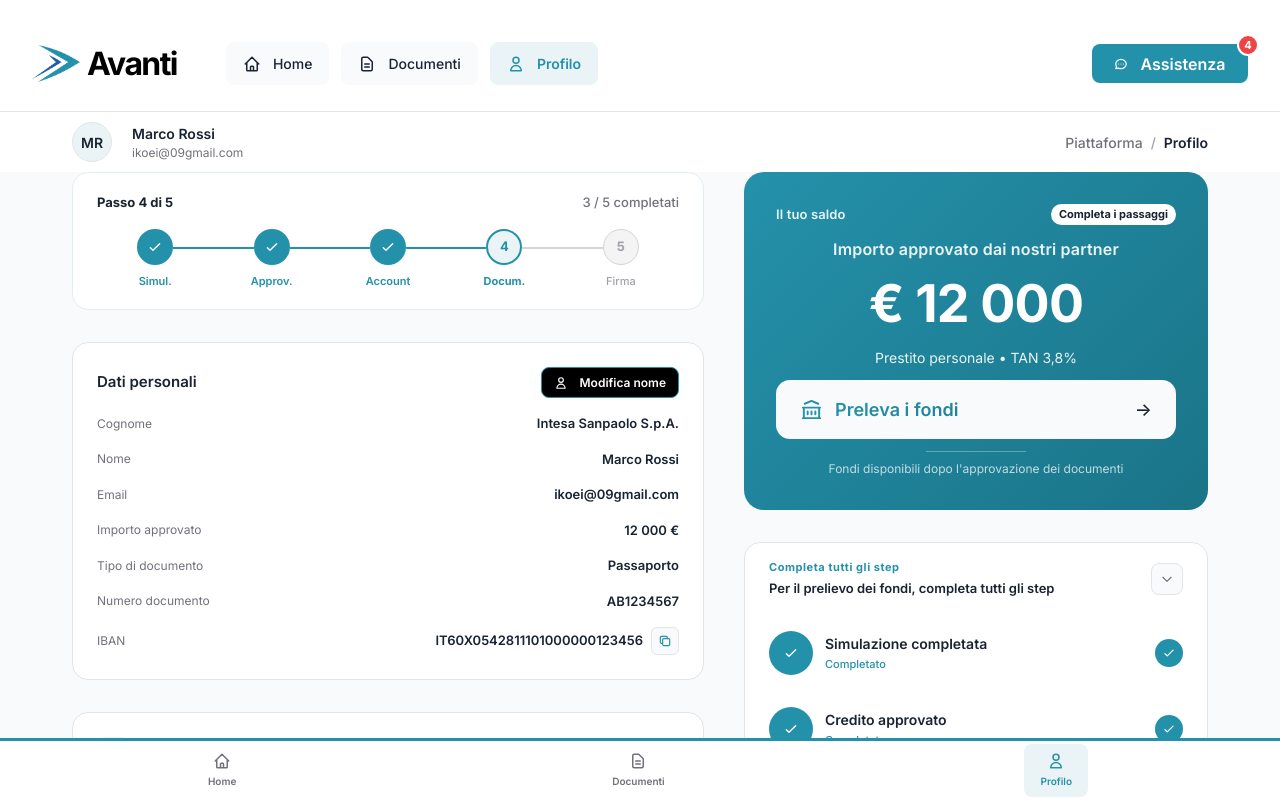
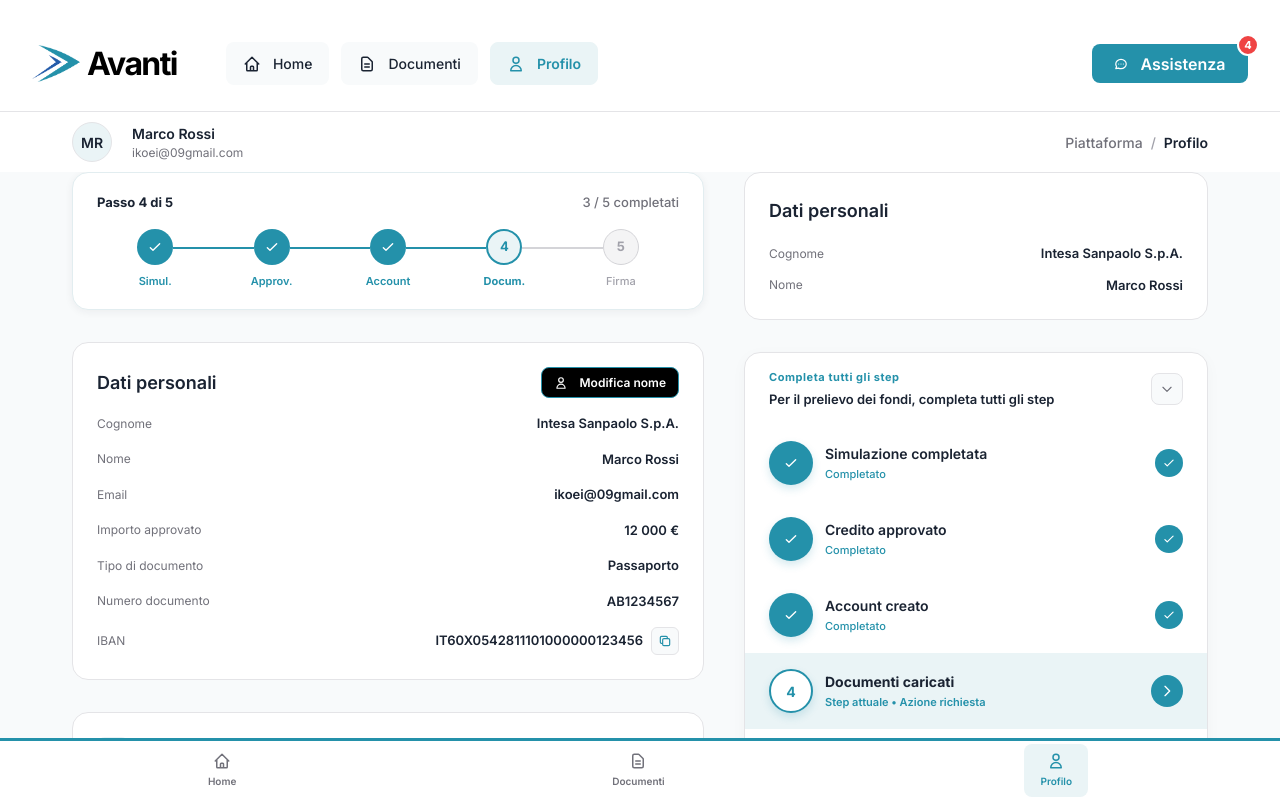
Before and after one commit to rmnzhyk09-png/frontsite, a Vue app: page /profile in a window 1280 px wide. Shown: the top 798 px of the page. Built offline with nearby package versions, Linux system fonts and the light colour scheme.

Commit message:
feat: full UI parity — Figma shadows/glows, compact Dati personali, profile layout fix (no balance)

```diff
--- a/resources/js/components/base/bank_toast.vue
+++ b/resources/js/components/base/bank_toast.vue
@@ -31,7 +31,7 @@ defineProps<{
   background: var(--text-primary);
   color: var(--text-white);
   border-radius: var(--radius-md);
-  box-shadow: 0 8px 24px rgba(0, 0, 0, 0.18);
+  box-shadow: 0 8px 24px rgba(0, 0, 0, 0.25);
   max-width: calc(100vw - 32px);
   animation: toast-in 0.2s ease;
 }
--- a/resources/js/components/domain/bank_balance_card.vue
+++ b/resources/js/components/domain/bank_balance_card.vue
@@ -43,6 +43,7 @@ defineEmits<{
   border-radius: var(--radius-lg);
   background: var(--gradient-brand);
   color: var(--text-white);
+  box-shadow: 0 8px 24px rgba(36, 145, 170, 0.19);
 }
 
 .balance-card__meta {
--- a/resources/js/components/domain/bank_progress_banner.vue
+++ b/resources/js/components/domain/bank_progress_banner.vue
@@ -65,6 +65,7 @@ defineEmits<{
   align-items: center;
   justify-content: center;
   flex-shrink: 0;
+  box-shadow: 0 4px 8px rgba(36, 145, 170, 0.19);
 }
 
 .progress-banner__content {
@@ -133,6 +134,7 @@ defineEmits<{
   justify-content: center;
   flex-shrink: 0;
   transition: background-color 0.2s;
+  box-shadow: 0 4px 8px rgba(36, 145, 170, 0.25);
 }
 
 .progress-banner__arrow:hover {
--- a/resources/js/components/domain/bank_steps_indicator.vue
+++ b/resources/js/components/domain/bank_steps_indicator.vue
@@ -67,6 +67,7 @@ const completedCount = computed(() => props.steps.filter(s => s.status === 'comp
   background: var(--bg-card);
   border: 1px solid var(--border-steps);
   border-radius: var(--radius-card);
+  box-shadow: 0 2px 8px rgba(26, 35, 50, 0.06);
 }
 
 .steps__header {
--- a/resources/js/components/domain/bank_verification_checklist.vue
+++ b/resources/js/components/domain/bank_verification_checklist.vue
@@ -113,6 +113,7 @@ function getStatusBorder(status: string): string {
   border: 1px solid var(--border-default);
   border-radius: var(--radius-card);
   overflow: hidden;
+  box-shadow: 0 4px 16px rgba(26, 35, 50, 0.03);
 }
 
 .checklist__header {
@@ -181,6 +182,7 @@ function getStatusBorder(status: string): string {
   align-items: center;
   justify-content: center;
   flex-shrink: 0;
+  box-shadow: 0 4px 8px rgba(36, 145, 170, 0.19);
 }
 
 .checklist__num {
--- a/resources/js/components/sections/bank_personal_data_card.vue
+++ b/resources/js/components/sections/bank_personal_data_card.vue
@@ -18,6 +18,9 @@ const copied = ref(false)
 const fields = [
   { key: 'cognome', label: 'Cognome' },
   { key: 'nome', label: 'Nome' },
+] as const
+
+const fullFields = [
   { key: 'email', label: 'Email' },
   { key: 'importoApprovato', label: 'Importo approvato' },
   { key: 'tipoDocumento', label: 'Tipo di documento' },
@@ -37,10 +40,11 @@ async function copyIban() {
 </script>
 
 <template>
-  <div class="personal-data">
+  <div :class="['personal-data', { 'personal-data--compact': props.compact }]">
     <div class="personal-data__header">
       <h3 class="personal-data__title">Dati personali</h3>
       <bank-base-button
+        v-if="!props.compact"
         variant="dark"
         size="sm"
         aria-label="Modifica nome"
@@ -53,6 +57,15 @@ async function copyIban() {
     <div class="personal-data__fields">
       <div
         v-for="field in fields"
+        :key="field.key"
+        class="personal-data__row"
+      >
+        <span class="personal-data__label">{{ field.label }}</span>
+        <span class="personal-data__value">{{ data[field.key] }}</span>
+      </div>
+      <template v-if="!props.compact">
+        <div
+          v-for="field in fullFields"
           :key="field.key"
           class="personal-data__row"
         >
@@ -72,11 +85,12 @@ async function copyIban() {
               <bank-base-icon
                 :name="copied ? 'check' : 'copy'"
                 :size="14"
-              :color="copied ? 'var(--text-brand)' : 'var(--text-brand)'"
+                color="var(--text-brand)"
               />
             </button>
           </div>
         </div>
+      </template>
     </div>
   </div>
 </template>
@@ -99,9 +113,18 @@ async function copyIban() {
 }
 
 .personal-data__title {
-  font-size: 15px;
+  font-size: 18px;
   font-weight: 600;
   color: var(--text-primary);
+}
+
+.personal-data--compact {
+  gap: 20px;
+  padding: 24px;
+}
+
+.personal-data--compact .personal-data__fields {
+  gap: 12px;
 }
 
 .personal-data__fields {
--- a/resources/js/pages/HomePage.vue
+++ b/resources/js/pages/HomePage.vue
@@ -145,9 +145,9 @@ function handleEditNameSave(name: string) {
 
         <div class="page__right">
           <bank-personal-data-card
-            :data="personalData"
-            @edit="editNameOpen = true"
-          />
+          :data="personalData"
+          compact
+        />
 
           <bank-verification-checklist
             :items="checklistItems"
--- a/resources/js/pages/ProfilePage.vue
+++ b/resources/js/pages/ProfilePage.vue
@@ -5,7 +5,6 @@ import type { User, Step, PersonalData, ChecklistItem, NavItem, PageName } from
 import BankHeader from '@/components/sections/bank_header.vue'
 import BankBottomNav from '@/components/sections/bank_bottom_nav.vue'
 import BankStepsIndicator from '@/components/domain/bank_steps_indicator.vue'
-import BankBalanceCard from '@/components/domain/bank_balance_card.vue'
 import BankVerificationChecklist from '@/components/domain/bank_verification_checklist.vue'
 import BankPersonalDataCard from '@/components/sections/bank_personal_data_card.vue'
 import BankSecurityCard from '@/components/sections/bank_security_card.vue'
@@ -158,10 +157,9 @@ function handleSendVerification() {
         </div>
 
         <div class="page__right">
-          <bank-balance-card
-            amount="€ 12 000"
-            subtitle="Importo approvato dai nostri partner"
-            @withdraw="() => showToast('Preleva i fondi: disponibile dopo l\'approvazione dei documenti')"
+          <bank-personal-data-card
+            :data="personalData"
+            compact
           />
 
           <bank-verification-checklist
```
Lines whose indentation alone changed are shown as unchanged.
